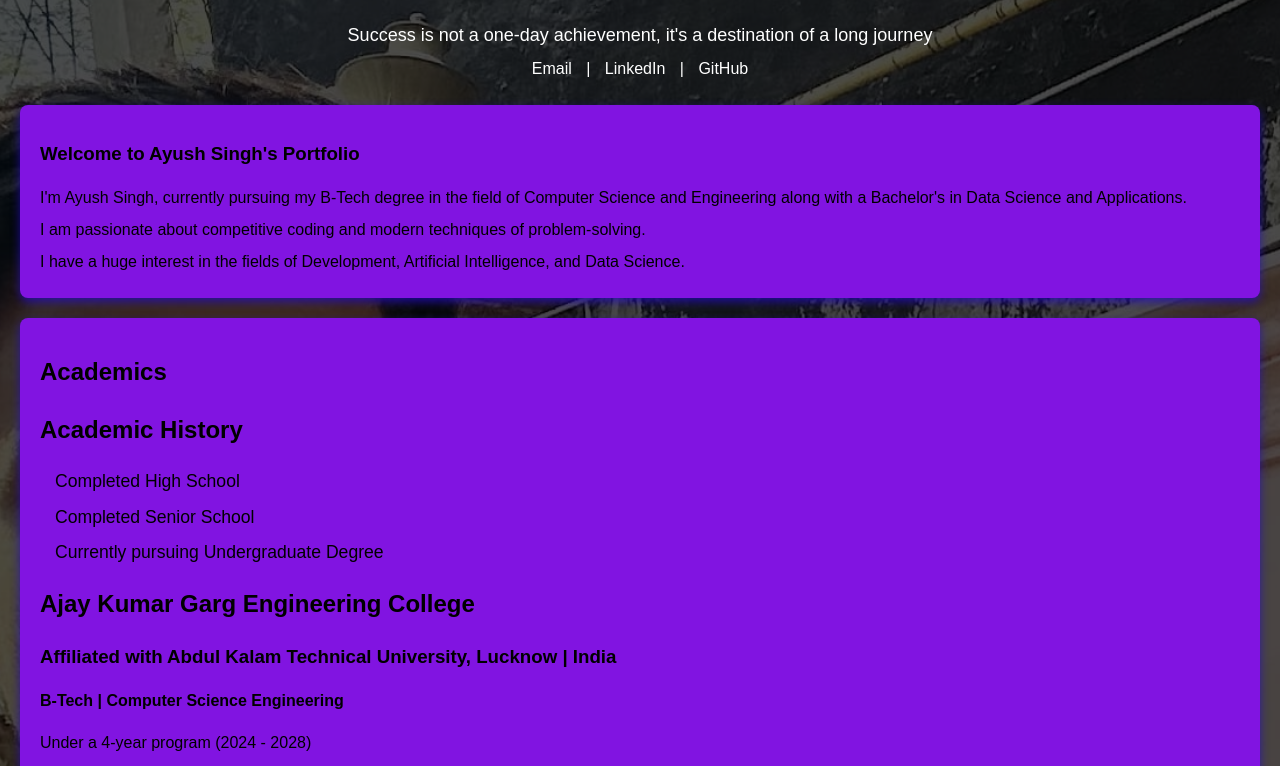
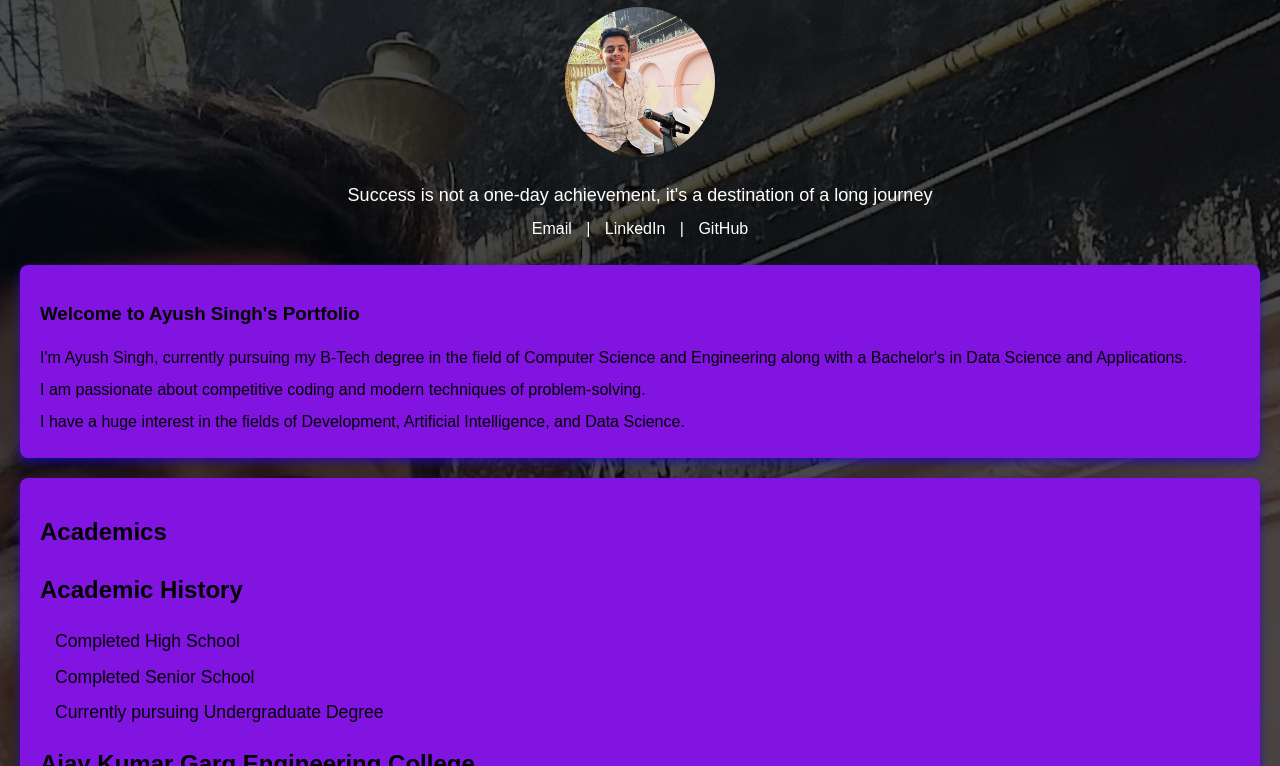
Before and after one commit to ayushsingh212/Porfolio_Ayush_Singh, a plain HTML site: page about.html in a window 1280 px wide. Shown: the part 301-1067 px from the top of the page. Drawn offline with Linux system fonts and the light colour scheme.

Commit message:
Update about.css

```diff
--- a/about.css
+++ b/about.css
@@ -9,6 +9,9 @@ header {
     text-align: center;
 
     position: relative;
+}
+.studentOverview{
+    margin-top: 20vh;
 }
 .stdImg {
     background-image: url('img/bkg.jpg');
```
